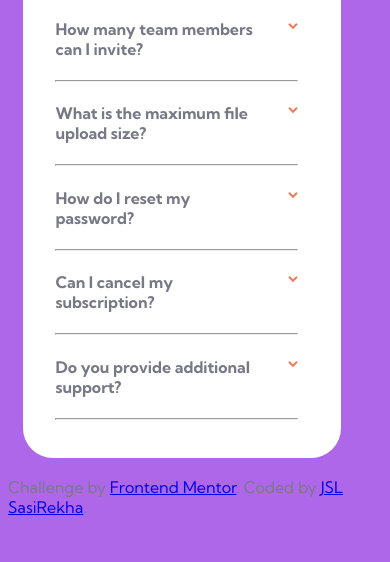
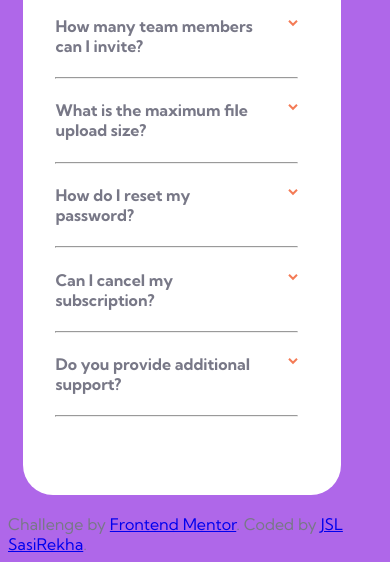
Before and after one commit to JSLSasiRekha/faq_card, a plain HTML site: page index.html in a window 390 px wide. Shown: the part 339-901 px from the top of the page. Before the commit the page ends 864 px from the top, so only its background shows below. Drawn offline with Linux system fonts and the light colour scheme.

Commit message:
Update style.css

```diff
--- a/style.css
+++ b/style.css
@@ -92,13 +92,13 @@ p{
         width:fit-content;
         margin-left:4%;
         margin-right:11%;
-        margin-top:30%;
+        margin-top:40%;
         margin-bottom: 5%;
         padding: 6%;
 
     }
     .faqtext{
-        padding-top: 100px;
+        padding-top: 60px;
         padding-left:10px;
         padding-right: 20px;
     }
```
